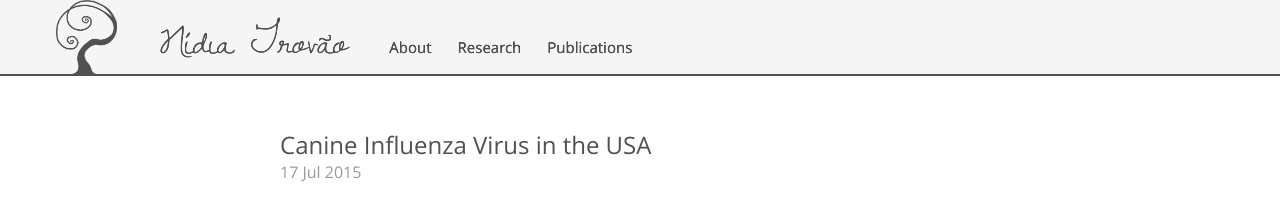
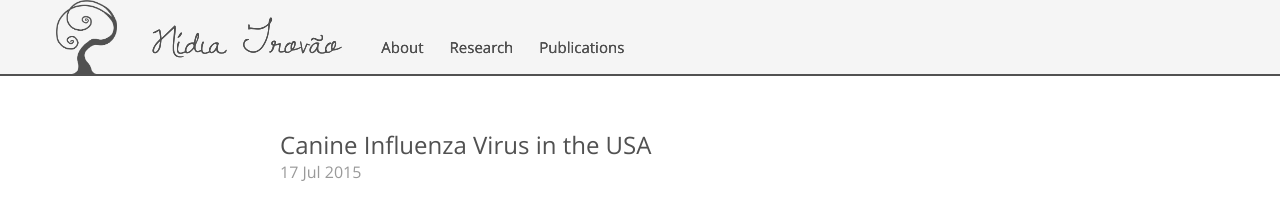
Before and after one commit to nidiatrovao/nidiatrovao.github.io, a Jekyll site: the page built from index.html, in a window 1280 px wide. Shown: the top 203 px of the page. Built offline with Jekyll 4.4.1, drawn with Linux system fonts in a browser that asks for light colours; the list of posts is cut into pages by our own code.

```diff
--- a/_sass/_masthead.scss
+++ b/_sass/_masthead.scss
@@ -25,7 +25,7 @@
   //padding-bottom:1rem;
   padding-bottom:0.5rem;
   //padding-left:9rem;
-  padding-left:10rem;
+  padding-left:9.5rem;
   padding-right:0rem;
   box-shadow: 0px 2px 0px #515151;
   overflow:hidden;
@@ -58,7 +58,7 @@
 
 @media screen and (max-width: 20rem) {
   .masthead-title {
-     background-position:left 0.2rem bottom;
+     background-position:left 0.4rem bottom;
      padding-left:8rem;
   }
 }
```
